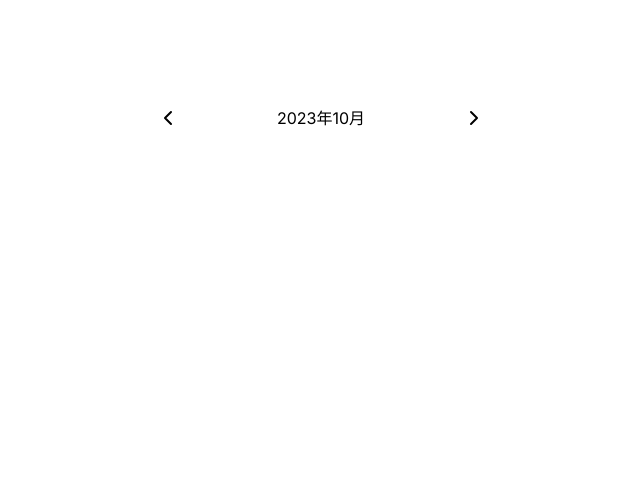
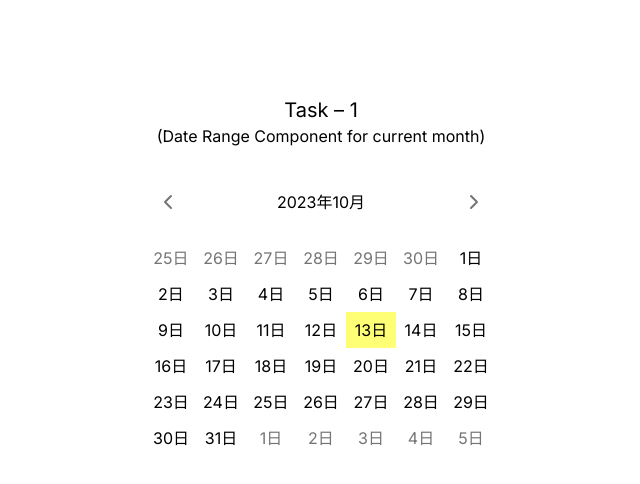
Before and after one commit to minuscoca/cathay-datepicker, a Next.js app: page / in a window 1280 px wide. Shown: the top 484 px of the page, without its empty margins (319-959 px from the left). Built offline with nearby package versions, Linux system fonts and the light colour scheme.

Commit message:
create datepicker dates

```diff
--- a/src/app/globals.css
+++ b/src/app/globals.css
@@ -23,3 +23,7 @@
     --btn-foreground-disabled: 117 117 117;
   }
 }
+
+button {
+  cursor: pointer;
+}
--- a/src/app/page.tsx
+++ b/src/app/page.tsx
@@ -2,8 +2,17 @@ import { DatePicker } from "@/components/date-picker";
 
 export default function Home() {
   return (
-    <main className="flex min-h-screen flex-col items-center justify-between p-24 ">
-      <DatePicker />
+    <main className="flex min-h-screen flex-col items-center px-12 py-24 ">
+      <section className="grid gap-8">
+        <div>
+          <h1 className="text-center text-xl">Task – 1</h1>
+          <h2 className="text-center">
+            (Date Range Component for current month)
+          </h2>
+        </div>
+
+        <DatePicker />
+      </section>
     </main>
   );
 }
--- /dev/null
+++ b/src/components/date-picker/dates.tsx
@@ -0,0 +1,67 @@
+import { cn } from "@/libs/utils";
+import moment from "moment";
+import { useMemo } from "react";
+
+export function DateGrid({ month }: { month: moment.Moment }) {
+  const dates = useMemo(() => {
+    const currentMonthDates = getDates(month);
+    const firstDayInWeeks = currentMonthDates[0].weekday();
+    const lastDayInWeeks =
+      currentMonthDates[currentMonthDates.length - 1].weekday();
+    const prefixDays = 7 - (firstDayInWeeks + 1); // how many days need to be filled before this month
+    const postfixDays = 7 - (lastDayInWeeks - 1); // how many days need to be filled after this month
+    const prefixDates =
+      prefixDays === 0
+        ? []
+        : getDates(month.clone().subtract(1, "month")).splice(-prefixDays);
+    const postfixDates =
+      postfixDays === 0
+        ? []
+        : getDates(month.clone().add(1, "month")).splice(0, postfixDays - 1);
+    const result = [...prefixDates, ...currentMonthDates, ...postfixDates];
+    return result;
+  }, [month]);
+
+  return (
+    <div className="grid w-full grid-cols-7">
+      {dates.map((date) => (
+        <DateColumn key={date.format()} date={date} />
+      ))}
+    </div>
+  );
+}
+
+export function DateColumn({ date }: { date: moment.Moment }) {
+  const now = moment();
+  const isToday = date.isSame(now, "day");
+  const isCurrentMonth = date.isSame(now, "month");
+  return (
+    <button
+      className={cn(
+        "h-[36px] w-[50px] hover:bg-btn-hover hover:text-btn-hover disabled:bg-btn-disabled disabled:text-btn-disabled",
+        {
+          "bg-btn-today text-btn-today": isToday,
+          "cursor-not-allowed bg-btn-disabled text-btn-disabled":
+            !isCurrentMonth,
+        },
+      )}
+      disabled={!isCurrentMonth}
+    >
+      {date.format("D日")}
+    </button>
+  );
+}
+
+function getDates(month: moment.Moment) {
+  const daysInMonth = month.daysInMonth();
+  const dates = [];
+  for (let i = 0; i < daysInMonth; i++) {
+    dates.push(
+      month
+        .clone()
+        .date(i + 1)
+        .startOf("day"),
+    );
+  }
+  return dates;
+}
--- a/src/components/date-picker/header.tsx
+++ b/src/components/date-picker/header.tsx
@@ -31,18 +31,18 @@ function MonthSelectButton({
 }) {
   const handleClick = () => {
     if (type === "next") {
-      setMonth((prev) => moment(prev).clone().add(1, "month"));
+      setMonth((prev) => prev.clone().add(1, "month"));
     } else {
-      setMonth((prev) => moment(prev).clone().subtract(1, "month"));
+      setMonth((prev) => prev.clone().subtract(1, "month"));
     }
   };
 
   const Icon = type === "next" ? <ChevronRight /> : <ChevronLeft />;
-  const disabled = false;
+  const disabled = true;
 
   return (
     <button
-      className="grid h-full w-[44px] cursor-pointer place-items-center hover:bg-btn-hover hover:text-btn-hover disabled:cursor-not-allowed disabled:bg-btn-disabled disabled:text-btn-disabled"
+      className="grid h-full w-[44px] place-items-center hover:bg-btn-hover hover:text-btn-hover disabled:cursor-not-allowed disabled:bg-btn-disabled disabled:text-btn-disabled"
       onClick={handleClick}
       disabled={disabled}
     >
--- a/src/components/date-picker/index.tsx
+++ b/src/components/date-picker/index.tsx
@@ -3,6 +3,7 @@
 import { useState } from "react";
 import moment from "moment";
 import { Header } from "./header";
+import { DateGrid } from "./dates";
 
 export function DatePicker() {
   const initMonth = moment(moment().format("YYYY-MM"));
@@ -15,6 +16,7 @@ export function DatePicker() {
   return (
     <div className="h-[240px] w-[350px] text-base">
       <Header month={month} setMonth={setMonth} />
+      <DateGrid month={month} />
     </div>
   );
 }
```
